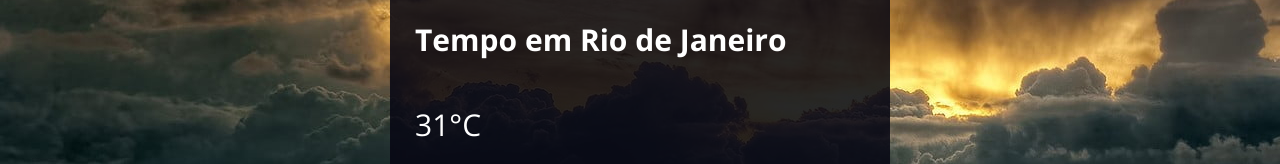
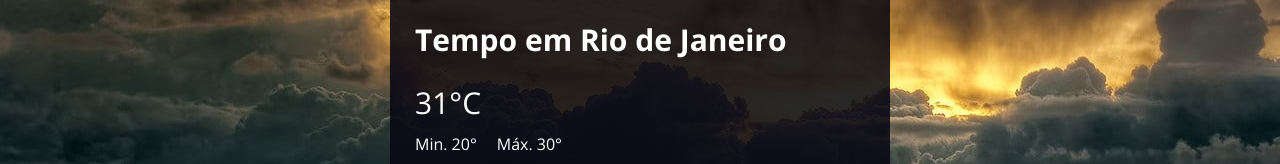
Before and after one commit to Vitorblack82/Previs-o-do-tempo, a plain HTML site: page index.html in a window 1280 px wide. Shown: the part 386-550 px from the top of the page. Drawn offline with nearby package versions, Linux system fonts and the light colour scheme; grey boxes are pictures that could not be loaded.

Commit message:
alteração min, max

```diff
--- a/index.html
+++ b/index.html
@@ -18,7 +18,8 @@
 
     <div class="container1">
 
-        <input class="input-city" placeholder="Busque pela cidade">
+        <input class="input-city" placeholder="Busque pela cidade"
+        >
         <button class="busca" onclick="cliqueiNoBotao()">
 
             <svg xmlns="http://www.w3.org/2000/svg" width="20" height="20" fill="currentColor" viewBox="0 0 16 16">
@@ -31,10 +32,13 @@
 
         <div>
             <h2 class="text-principal">Tempo em Rio de Janeiro</h2>
-            <br>
+
             <br>
             <p class="temperatura">31°C</p>
-
+            <div class="variacao">
+                <p class="minima">Min. 20°</p>
+                <p class="maxima">Máx. 30°</p>
+            </div>
             <br>
             <div class="caixa-menor">
                 <img class="nuvem" src="https://openweathermap.org/img/wn/04n.png">
--- a/scripts.js
+++ b/scripts.js
@@ -5,13 +5,21 @@
 
 const chave = "f7827a1c83aabfe7899c0ac2e5d1020b"
 
+
+
+
+
+
 function colocarNaTela(dados) {
 
     document.querySelector(".text-principal").innerHTML = "Tempo em " + dados.name
     document.querySelector(".temperatura").innerHTML = Math.floor(dados.main.temp) + "°C "
     document.querySelector(".tempo").innerHTML = dados.weather[0].description
     document.querySelector(".nuvem").src = "https://openweathermap.org/img/wn/" + dados.weather[0].icon + ".png"
-    document.querySelector(".tipoDeAr").innerHTML = "Umidade:  "  + dados.main.humidity + " %"
+    document.querySelector(".tipoDeAr").innerHTML = "Umidade:  " + dados.main.humidity + " %"
+    document.querySelector(".minima").innerHTML = "Min." + Math.floor(dados.main.temp_min) + "°"
+    document.querySelector(".maxima").innerHTML = "Máx." + Math.floor(dados.main.temp_max) + "°"
+console.log(dados)
 }
 
 async function BuscarCidade(cidade) {
@@ -22,6 +30,7 @@ async function BuscarCidade(cidade) {
         chave +
         "&lang=pt_br" +
         "&units=metric")
+
         .then(resposta => resposta.json())
 
 
--- a/styles.css
+++ b/styles.css
@@ -39,7 +39,7 @@ input {
     background-color: rgba(218, 218, 226, 0.11);
     color: white;
     height: 50px;
-    width:calc(100% - 100px);
+    width: calc(100% - 100px);
     cursor: pointer;
     font-size: 20px;
     padding-left: 10px;
@@ -97,3 +97,12 @@ button {
     align-items: center;
 
 }
+
+.variacao {
+    display: flex;
+    margin-top: 10px;
+}
+
+.maxima {
+    margin-left: 20px;
+}
```
